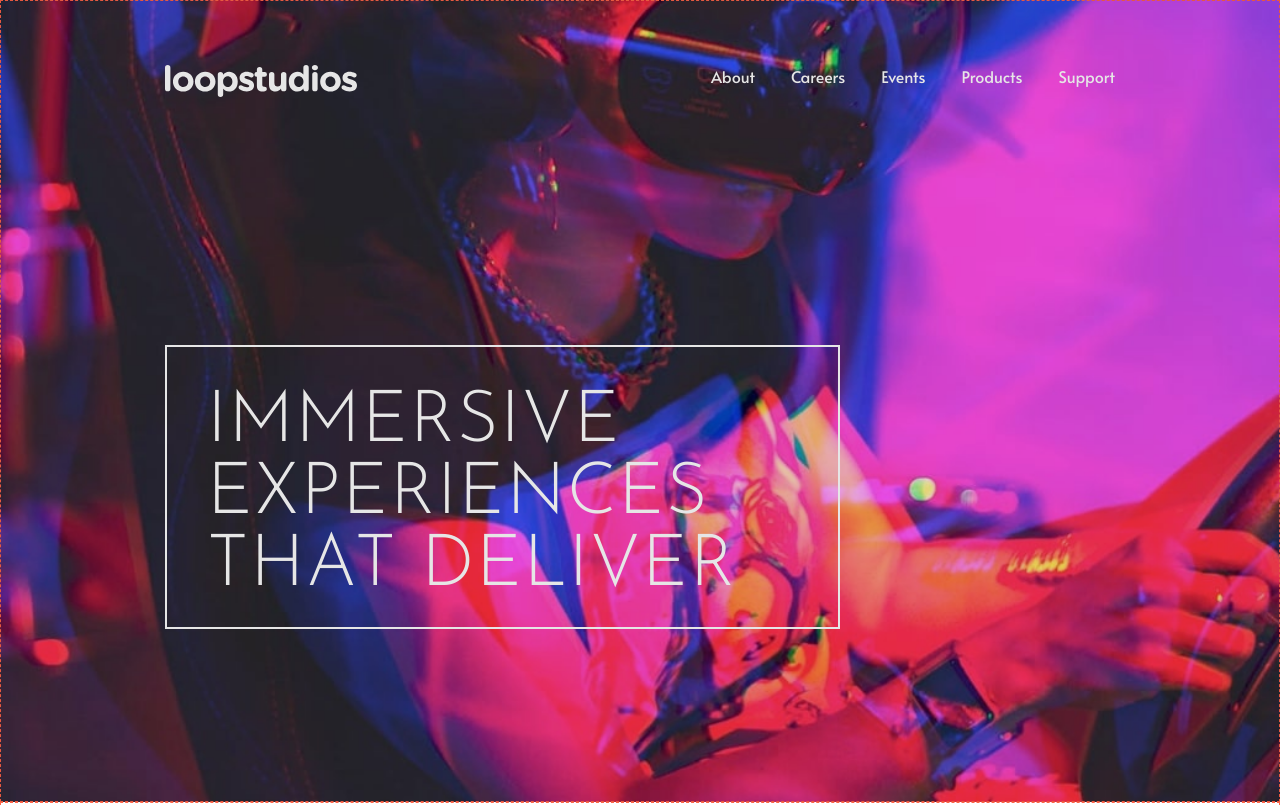
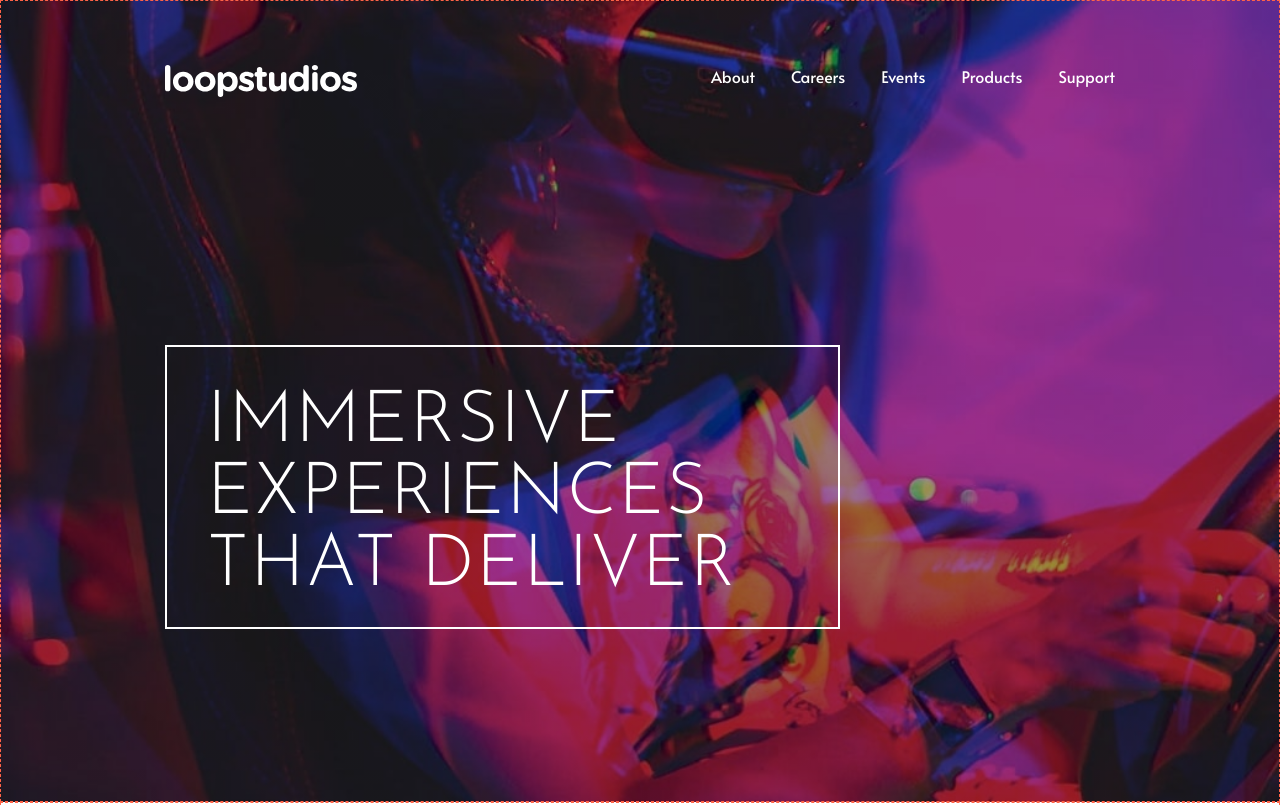
Before and after one commit to tascintra/loopstudios, a website built with Vite: page index.html in a window 1280 px wide. Shown: the top 805 px of the page. Built offline with nearby package versions, Linux system fonts and the light colour scheme.

Commit message:
created linear bg to change header bg img brightness

```diff
--- a/src/css/creations.css
+++ b/src/css/creations.css
@@ -51,7 +51,7 @@
   bottom: 32px;
   left: 40px;
   max-width: 8ch;
-  color: hsl(0, 0%, 90%);
+  color: hsl(0, 0%, 100%);
   text-transform: uppercase;
   font-family: var(--hglight-font);
   font-weight: 300;
--- a/src/css/header.css
+++ b/src/css/header.css
@@ -1,7 +1,6 @@
 header {
-  background: url('/public/desktop/image-hero.jpg') no-repeat center center;
+  background: linear-gradient(0deg, rgba(0, 0, 0, 0.4), rgba(0, 0, 0, 0.4)),url('/public/desktop/image-hero.jpg') no-repeat center center;
   background-size: cover;
-  filter: brightness(0.9);
 }
 
 .top-menu {
```
